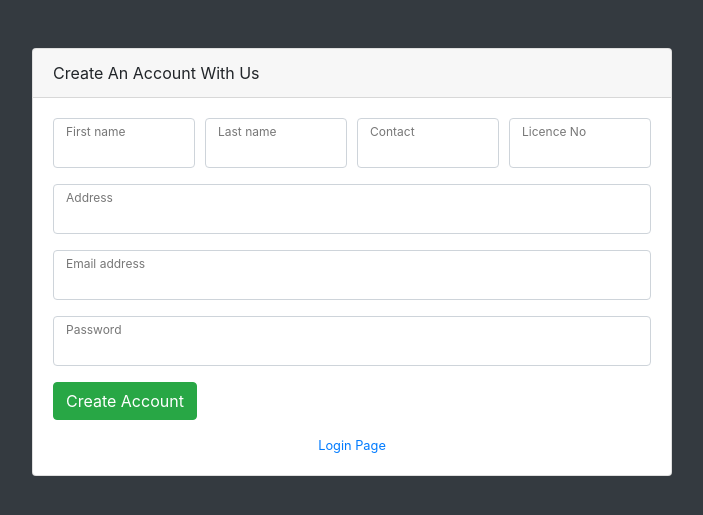
After one commit to HDB-00/City-taxi, a PHP site: page /driver/driver-register.php in a window 1280 px wide. The commit adds this page. Shown: the top 515 px of the page, without its empty margins (288-991 px from the left). Run offline with PHP 8.4, Linux system fonts and the light colour scheme; a stand-in replaces the project's code that opens the database connection.

Commit message:
Drive Dashboard and Driver registration

```diff
--- a/City_Taxi/driver/driver-dashboard.php
+++ b/City_Taxi/driver/driver-dashboard.php
@@ -106,7 +106,7 @@ if(isset($_SESSION['success'])) {
                                 ?>
                                 <div class="mr-5"><span class="badge badge-danger"><?php echo $assigned_trips;?></span> Assigned Trips</div>
                             </div>
-                            <a class="card-footer text-white clearfix small z-1" href="operator-view-booking.php">
+                            <a class="card-footer text-white clearfix small z-1" href="driver-manage-booking.php">
                                 <span class="float-left">View Details</span>
                                 <span class="float-right">
                                     <i class="fas fa-angle-right"></i>
@@ -193,11 +193,11 @@ if(isset($_SESSION['success'])) {
     </a>
 
     <!-- Logout Modal-->
-    <div class="modal fade" id="logoutModal" tabindex="-1" role="dialog" aria-labelledby="exampleModalLabel" aria-hidden="true">
+    <div class="modal fade" id="logoutModal" tabindex="-1" role="dialog" aria-labelledby="logoutModal" aria-hidden="true">
         <div class="modal-dialog" role="document">
             <div class="modal-content">
                 <div class="modal-header">
-                    <h5 class="modal-title" id="exampleModalLabel">Ready to Leave?</h5>
+                    <h5 class="modal-title" id="logoutModal">Ready to Leave?</h5>
                     <button class="close" type="button" data-dismiss="modal" aria-label="Close">
                         <span aria-hidden="true">×</span>
                     </button>
--- /dev/null
+++ b/City_Taxi/driver/driver-register.php
@@ -0,0 +1,168 @@
+<!--Server Side Scripting To inject Login-->
+<?php
+session_start();
+include('vendor/inc/config.php');
+
+// Add Driver
+if (isset($_POST['add_driver'])) {
+    $d_fname = $_POST['d_fname'];
+    $d_lname = $_POST['d_lname'];
+    $d_phone = $_POST['d_phone'];
+    $d_license = $_POST['d_license'];
+    $d_addr = $_POST['d_addr'];
+    $d_email = $_POST['d_email'];
+    $d_pwd = $_POST['d_pwd'];
+
+    // Hash the password using MD5
+    $hashed_pwd = md5($d_pwd);
+
+    // Prepare the SQL query
+    $query = "INSERT INTO tms_driver (d_fname, d_lname, d_phone, d_license, d_addr, d_email, d_pwd) VALUES (?, ?, ?, ?, ?, ?, ?)";
+    $stmt = $mysqli->prepare($query);
+
+    if ($stmt) {
+        // Bind the parameters to the SQL query
+        $stmt->bind_param('sssssss', $d_fname, $d_lname, $d_phone, $d_license, $d_addr, $d_email, $hashed_pwd);
+
+        // Execute the query
+        if ($stmt->execute()) {
+            $succ = "Driver Account Created. Proceed To Log In";
+        } else {
+            $err = "Error: Could not execute the query. " . $stmt->error;
+        }
+
+        // Close the statement
+        $stmt->close();
+    } else {
+        $err = "Error: Could not prepare the query. " . $mysqli->error;
+    }
+
+    // Close the database connection
+    $mysqli->close();
+}
+?>
+<!--End Server Side Scripting-->
+
+<!DOCTYPE html>
+<html lang="en">
+<head>
+    <meta charset="utf-8">
+    <meta http-equiv="X-UA-Compatible" content="IE=edge">
+    <meta name="viewport" content="width=device-width, initial-scale=1, shrink-to-fit=no">
+    <meta name="description" content="Transport Management System, Saccos, Matwana Culture">
+    <meta name="author" content="MartDevelopers ">
+
+    <title>City Taxi Driver - Register</title>
+
+    <!-- Custom fonts for this template-->
+    <link href="vendor/fontawesome-free/css/all.min.css" rel="stylesheet" type="text/css">
+
+    <!-- Custom styles for this template-->
+    <link href="vendor/css/sb-admin.css" rel="stylesheet">
+
+</head>
+
+<body class="bg-dark">
+    <?php if (isset($succ)) { ?>
+    <!--This code for injecting an alert-->
+    <script>
+    setTimeout(function() {
+            swal("Success!", "<?php echo $succ; ?>", "success");
+        },
+        100);
+    </script>
+    <?php } ?>
+    <?php if (isset($err)) { ?>
+    <!--This code for injecting an alert-->
+    <script>
+    setTimeout(function() {
+            swal("Failed!", "<?php echo $err; ?>", "error");
+        },
+        100);
+    </script>
+    <?php } ?>
+    <div class="container">
+        <div class="card card-register mx-auto mt-5">
+            <div class="card-header">Create An Account With Us</div>
+            <div class="card-body">
+                <!--Start Form-->
+                <form method="post">
+                    <div class="form-group">
+                        <div class="form-row">
+                            <div class="col-md-3">
+                                <div class="form-label-group">
+                                    <input type="text" required class="form-control" id="exampleInputEmail1" name="d_fname">
+                                    <label for="firstName">First name</label>
+                                </div>
+                            </div>
+                            <div class="col-md-3">
+                                <div class="form-label-group">
+                                    <input type="text" class="form-control" id="u_lname" name="d_lname">
+                                    <label for="u_lname">Last name</label>
+                                </div>
+                            </div>
+                            <div class="col-md-3">
+                                <div class="form-label-group">
+                                    <input type="text" class="form-control" id="u_phone" name="d_phone">
+                                    <label for="u_phone">Contact</label>
+                                </div>
+                            </div>
+                            <div class="col-md-3">
+                                <div class="form-label-group">
+                                    <input type="text" class="form-control" id="u_license" name="d_license">
+                                    <label for="u_license">Licence No</label>
+                                </div>
+                            </div>
+                        </div>
+                    </div>
+
+                    <div class="form-group">
+                        <div class="form-label-group">
+                            <input type="text" class="form-control" id="u_addr" name="d_addr">
+                            <label for="u_addr">Address</label>
+                        </div>
+                    </div>
+                    <div class="form-group" style="display:none">
+                        <div class="form-label-group">
+                            <input type="text" class="form-control" id="exampleInputEmail1" value="Driver" name="u_category">
+                            <label for="inputEmail">User Category</label>
+                        </div>
+                    </div>
+                    <div class="form-group">
+                        <div class="form-label-group">
+                            <input type="email" class="form-control" name="d_email">
+                            <label for=" inputEmail">Email address</label>
+                        </div>
+                    </div>
+                    <div class="form-group">
+                        <div class="form-row">
+                            <div class="col-md-12">
+                                <div class="form-label-group">
+                                    <input type="password" class="form-control" name="d_pwd" id="exampleInputPassword1">
+                                    <label for="inputPassword">Password</label>
+                                </div>
+                            </div>
+                        </div>
+                    </div>
+                    <button type="submit" name="add_driver" class="btn btn-success">Create Account</button>
+                </form>
+                <!--End Form-->
+                <div class="text-center">
+                    <a class="d-block small mt-3" href="index.php">Login Page</a>
+                </div>
+
+            </div>
+        </div>
+    </div>
+
+    <!-- Bootstrap core JavaScript-->
+    <script src="vendor/jquery/jquery.min.js"></script>
+    <script src="vendor/bootstrap/js/bootstrap.bundle.min.js"></script>
+
+    <!-- Core plugin JavaScript-->
+    <script src="vendor/jquery-easing/jquery.easing.min.js"></script>
+    <!--Inject Sweet alert js-->
+    <script src="vendor/js/swal.js"></script>
+
+</body>
+</html>
```
Also changed, not shown: City_Taxi/driver/index.php (+45 -33 lines), 2 other files.
